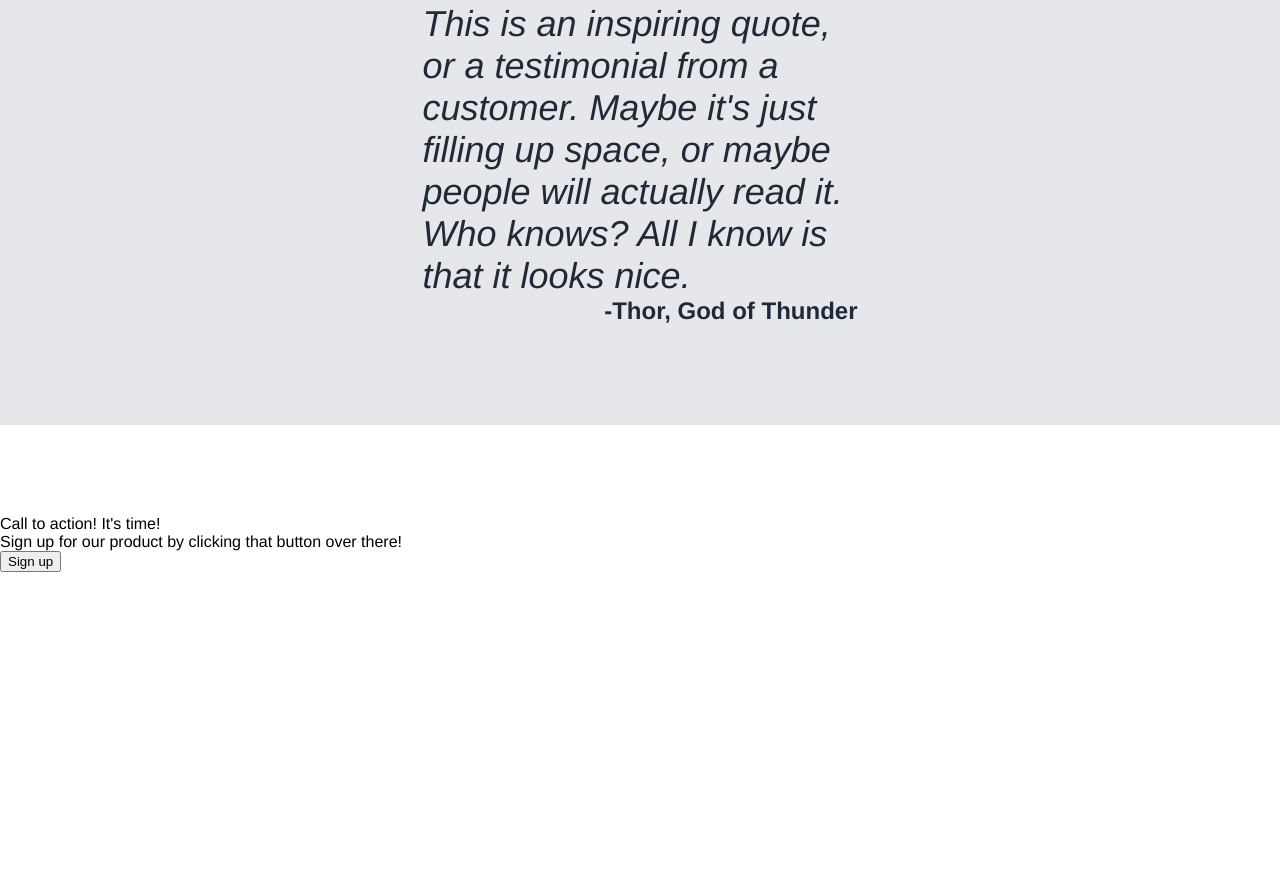
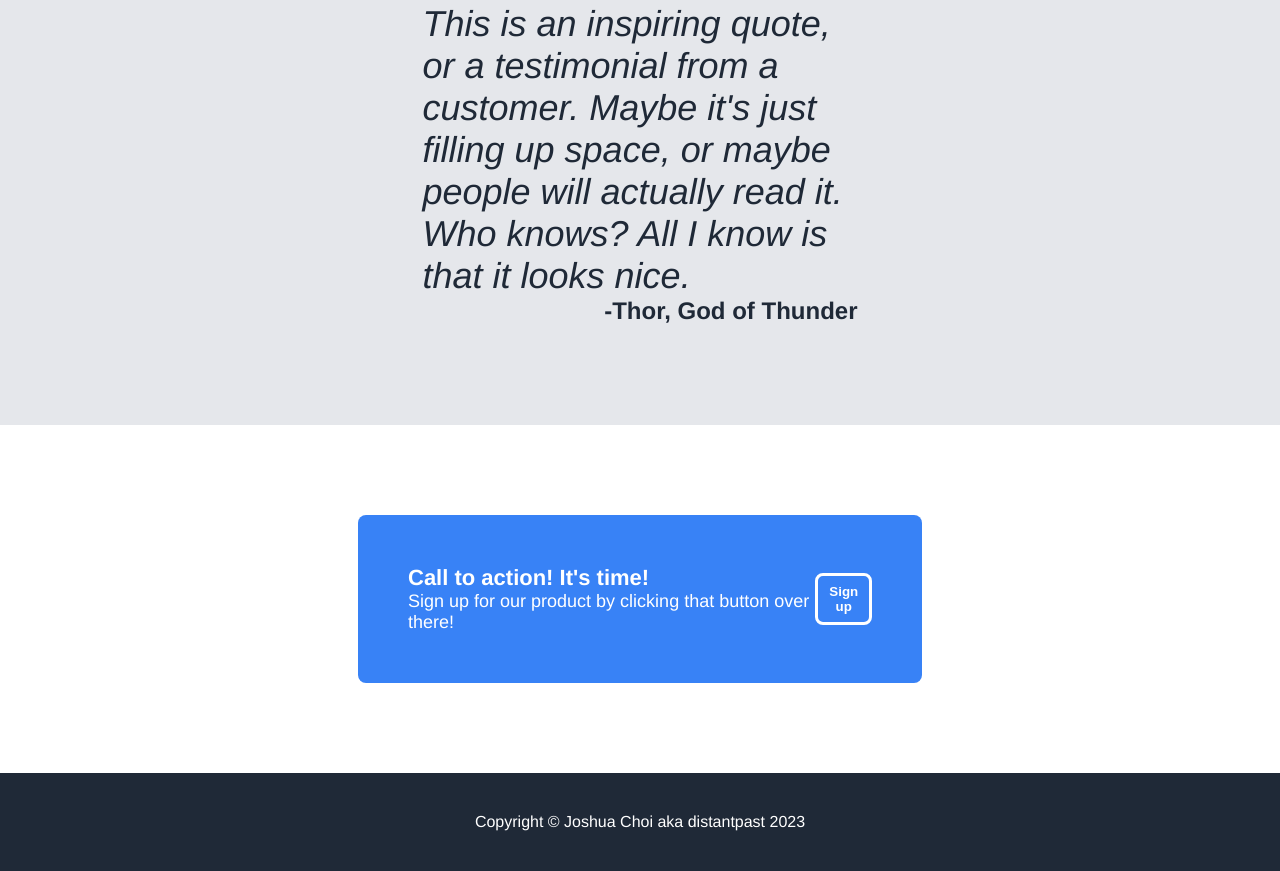
Before and after one commit to distant-past/LandingPage, a plain HTML site: page index.html in a window 1280 px wide. Shown: the part 1247-2118 px from the top of the page. Before the commit the page ends 1819 px from the top, so only its background shows below. Drawn offline with Linux system fonts and the light colour scheme.

Commit message:
finish index.html and stylesheet

```diff
--- a/index.html
+++ b/index.html
@@ -60,11 +60,17 @@
   </div>
 
   <div class="fourth-section">
-    <div class="call-to-action">
-        <div class="cta-header">Call to action! It's time!</div>
-        <div class="cta-text">Sign up for our product by clicking that button over there!</div>
+    <div class ="fourth-section-content">
+        <div class="call-to-action">
+            <div class="cta-header">Call to action! It's time!</div>
+            <div class="cta-text">Sign up for our product by clicking that button over there!</div>
+        </div>
         <button class="sign-up-2">Sign up</button>
     </div>
   </div>
+
+  <div class="footer">
+    <div class="copyright">Copyright &#169; Joshua Choi aka distantpast 2023</div>
+  </div>
 </body>
 </html>
--- a/styles.css
+++ b/styles.css
@@ -151,3 +151,59 @@ body {
     font-style: italic;
     font-weight:lighter;
 }
+
+.fourth-section {
+    padding-left:350px;
+    padding-right:350px;
+    margin-bottom:90px;
+    display:flex;
+    justify-content:center;
+    align-items:center;
+}
+.fourth-section-content {
+    background-color: #3882F6;
+    display:flex;
+    padding:50px;
+    border-radius: 8px;
+    justify-content: space-around;
+    align-items:center;
+    flex-basis:80%;
+}
+
+
+.cta-header {
+    font-size:22px;
+    font-weight:bold;
+    color:white;
+}
+
+.cta-text {
+    color:white;
+    font-size:18px;
+    font-weight:lighter;
+}
+
+.sign-up-2 {
+    background-color: transparent;
+    color:white;
+    display:flex;
+    justify-content:center;
+    align-items:center;
+    border:solid white;
+    border-radius:8px;
+    font-weight:bold;
+    padding:8px;
+    width:13%;
+}
+
+.footer {
+    background-color: #1F2937;
+    display:flex;
+    justify-content: center;
+    align-content: center;
+    padding:40px;
+}
+
+.copyright {
+    color:white;
+}
```
